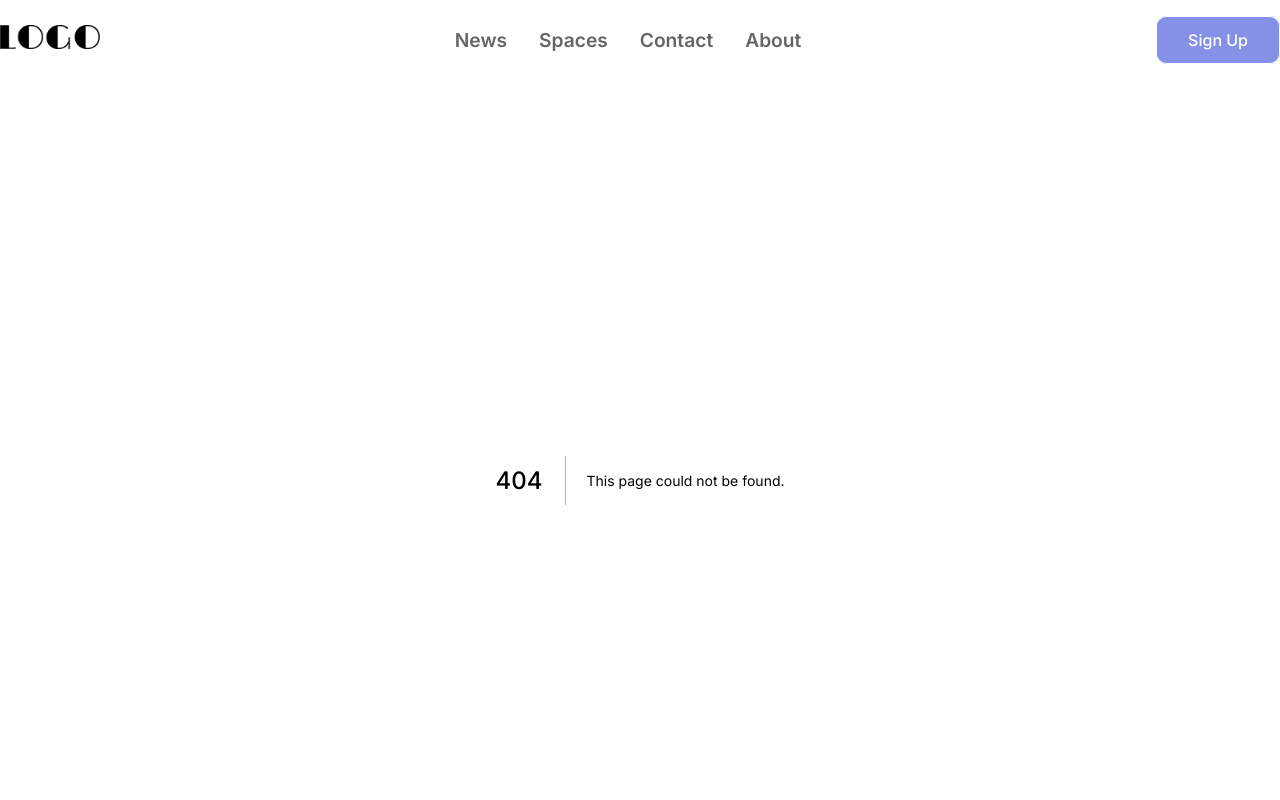
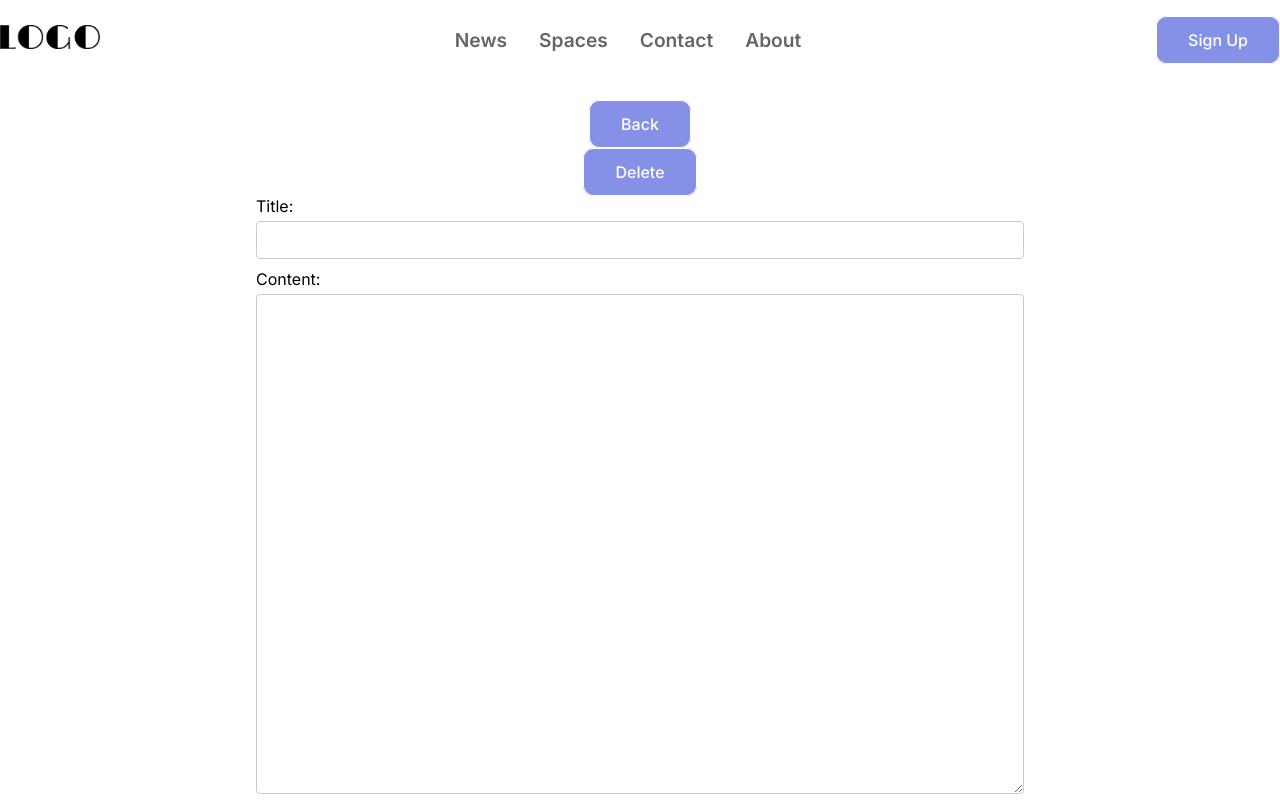
Before and after one commit to notHisu/StartupViet, a Next.js app: page /edit/1 in a window 1280 px wide. Before the commit this address had no page. Shown: the top 800 px of the page. Built offline with nearby package versions, Linux system fonts and the light colour scheme; no server answers.

Commit message:
feat: add basic functions for edit page

```diff
--- a/next.config.mjs
+++ b/next.config.mjs
@@ -1,4 +1,13 @@
 /** @type {import('next').NextConfig} */
-const nextConfig = {};
+const nextConfig = {
+  images: {
+    remotePatterns: [
+      {
+        protocol: "https",
+        hostname: "fakeimg.pl",
+      },
+    ],
+  },
+};
 
 export default nextConfig;
--- /dev/null
+++ b/src/api/index.ts
@@ -0,0 +1,75 @@
+export async function getNewsData() {
+  try {
+    const res = await fetch("http://localhost:3000/api/news/all", {
+      cache: "no-store",
+    });
+
+    if (!res.ok) {
+      throw new Error("Something went wrong!");
+    }
+
+    return await res.json();
+  } catch (error) {
+    console.error(error);
+    // You can replace this with your own error handling code
+    throw error;
+  }
+}
+
+export async function getNewsDataBySlug(slug: string) {
+  try {
+    const res = await fetch(`http://localhost:3000/api/news/${slug}`, {
+      cache: "no-store",
+    });
+
+    if (!res.ok) {
+      throw new Error("Something went wrong!");
+    }
+
+    return await res.json();
+  } catch (error) {
+    console.error(error);
+    // You can replace this with your own error handling code
+    throw error;
+  }
+}
+
+export async function updateNewsById(slug: string, data: any) {
+  try {
+    const res = await fetch(`http://localhost:3000/api/news/update/${slug}`, {
+      method: "PUT",
+      headers: {
+        "Content-Type": "application/json",
+      },
+      body: data,
+    });
+
+    if (!res.ok) {
+      throw new Error("Something went wrong!");
+    }
+
+    return await res.json();
+  } catch (error) {
+    console.error(error);
+    // You can replace this with your own error handling code
+    throw error;
+  }
+}
+
+export async function deleteNewsById(slug: string) {
+  try {
+    const res = await fetch(`http://localhost:3000/api/news/delete/${slug}`, {
+      method: "DELETE",
+    });
+
+    if (!res.ok) {
+      throw new Error("Something went wrong!");
+    }
+
+    return await res.json();
+  } catch (error) {
+    console.error(error);
+    // You can replace this with your own error handling code
+    throw error;
+  }
+}
--- /dev/null
+++ b/src/app/edit/[slug]/edit.module.css
@@ -0,0 +1,55 @@
+.container {
+  display: flex;
+  flex-direction: column;
+  align-items: center;
+  justify-content: center;
+  padding: 20px;
+}
+
+.container form {
+  display: flex;
+  flex-direction: column;
+  width: 768px;
+}
+
+.container label {
+  margin-bottom: 10px;
+}
+
+.container input {
+  width: 100%;
+  padding: 10px;
+  margin-top: 5px;
+  border: 1px solid #ccc;
+  border-radius: 4px;
+}
+.container textarea {
+  width: 100%;
+  padding: 10px;
+  margin-top: 5px;
+  border: 1px solid #ccc;
+  border-radius: 4px;
+  height: 500px;
+}
+
+.container button {
+  border: 0;
+  font-size: 16px;
+  cursor: pointer;
+  white-space: nowrap;
+  font-style: normal;
+  font-weight: 500;
+  line-height: 1em;
+  padding: 1rem 2rem;
+  border-radius: 10px;
+  background: var(--button);
+  color: var(--text);
+  box-shadow: inset 0 0 0 1px /* {"name":"blk"} */;
+  transition: all 0.3s ease;
+}
+
+.container button:hover {
+  background: var(--background);
+  color: var(--text);
+  box-shadow: inset 0 0 0 1px /* {"name":"blk"} */;
+}
--- /dev/null
+++ b/src/app/edit/[slug]/page.tsx
@@ -0,0 +1,103 @@
+"use client";
+import React, { useState, useEffect } from "react";
+import styles from "./edit.module.css";
+import { deleteNewsById, getNewsDataBySlug, updateNewsById } from "@/api";
+import Button from "@/components/Button/Button";
+import { useRouter } from "next/navigation";
+
+interface NewsData {
+  title: string;
+  content: string;
+}
+
+interface EditPageProps {
+  params: {
+    slug: string;
+  };
+}
+
+export default function EditPage({ params }: EditPageProps) {
+  const router = useRouter();
+  const [newsData, setNewsData] = useState<NewsData>({
+    title: "",
+    content: "",
+  });
+
+  useEffect(() => {
+    const fetchData = async () => {
+      try {
+        const data = await getNewsDataBySlug(params.slug);
+        setNewsData(data);
+      } catch (error) {
+        console.error(error);
+      }
+    };
+    fetchData();
+  }, [params.slug]);
+
+  const handleChange = (
+    e: React.ChangeEvent<HTMLInputElement & HTMLTextAreaElement>
+  ) => {
+    setNewsData({ ...newsData, [e.target.name]: e.target.value });
+  };
+
+  const handleSubmit = async (e: React.FormEvent<HTMLFormElement>) => {
+    e.preventDefault();
+    const jsonData = JSON.stringify(newsData);
+    console.log(jsonData);
+
+    try {
+      await updateNewsById(params.slug, jsonData);
+      alert("News updated successfully!");
+    } catch (error) {
+      console.error(error);
+      alert("Failed to update news!");
+    }
+  };
+
+  const handleDelete = async () => {
+    try {
+      await deleteNewsById(params.slug);
+      alert("News deleted successfully!");
+      router.push("/news");
+    } catch (error) {
+      console.error(error);
+      alert("Failed to delete news!");
+    }
+  };
+
+  const handleBack = () => {
+    router.back();
+  };
+
+  return (
+    <div className={styles.container}>
+      <Button className="" onClick={handleBack}>
+        Back
+      </Button>
+      <Button className="" onClick={handleDelete}>
+        Delete
+      </Button>
+      <form onSubmit={handleSubmit}>
+        <label>
+          Title:
+          <input
+            type="text"
+            name="title"
+            value={newsData.title}
+            onChange={handleChange}
+          />
+        </label>
+        <label>
+          Content:
+          <textarea
+            name="content"
+            value={newsData.content}
+            onChange={handleChange}
+          />
+        </label>
+        <button type="submit">Submit</button>
+      </form>
+    </div>
+  );
+}
--- a/src/app/news/[slug]/details.module.css
+++ b/src/app/news/[slug]/details.module.css
@@ -5,6 +5,7 @@
   margin-left: auto;
   margin-right: auto;
   text-align: center;
+  align-items: center;
 }
 
 .title {
@@ -15,13 +16,18 @@
   margin-bottom: 1rem;
 }
 
+.editButton {
+  margin-top: 1rem;
+  margin-bottom: 1rem;
+  width: 100px;
+}
+
 .content {
   font-size: 1.1rem;
   line-height: 1.625;
+  text-align: left;
 }
-.container {
-  padding: 1.875rem 0 6.25rem 0;
-}
+
 /* .details *{
   color: #232340;
 } */
@@ -81,8 +87,6 @@
 }
 .new_img {
   height: 31.25rem;
-  /* margin: 6.25rem 0;
-  padding-left: 20%; */
   margin: 6.25rem 0;
 }
 .content {
@@ -105,7 +109,6 @@
   .new_img {
     /* height: 400px; */
     margin: 3.75rem 0;
-    padding-left: 15%;
   }
   .type {
     color: #5468e7;
--- a/src/components/Button/Button.tsx
+++ b/src/components/Button/Button.tsx
@@ -2,12 +2,16 @@ import styles from "./Button.module.css";
 
 export default function Button({
   className,
+  onClick,
   children,
 }: {
   children: React.ReactNode;
+  onClick?: () => void;
   className: string;
 }) {
   return (
-    <button className={`${styles.container} ${className}`}>{children}</button>
+    <button onClick={onClick} className={`${styles.container} ${className}`}>
+      {children}
+    </button>
   );
 }
```
Also changed, not shown: src/app/news/[slug]/page.tsx (+28 -36 lines), src/app/news/page.tsx (+1 -12 lines), src/app/test/page.tsx (added, +52 -0 lines).
